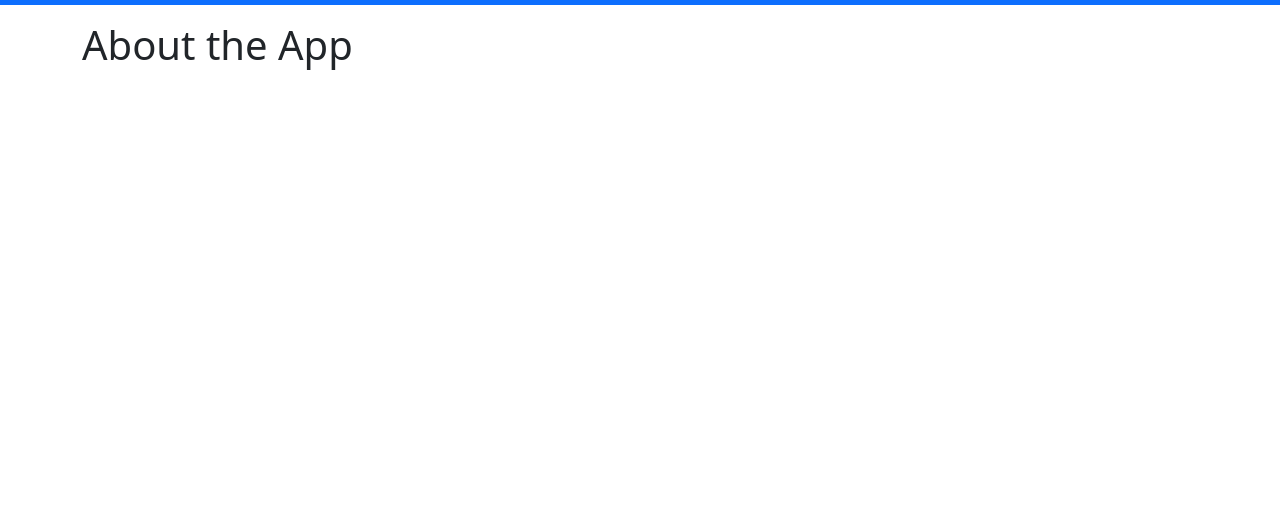
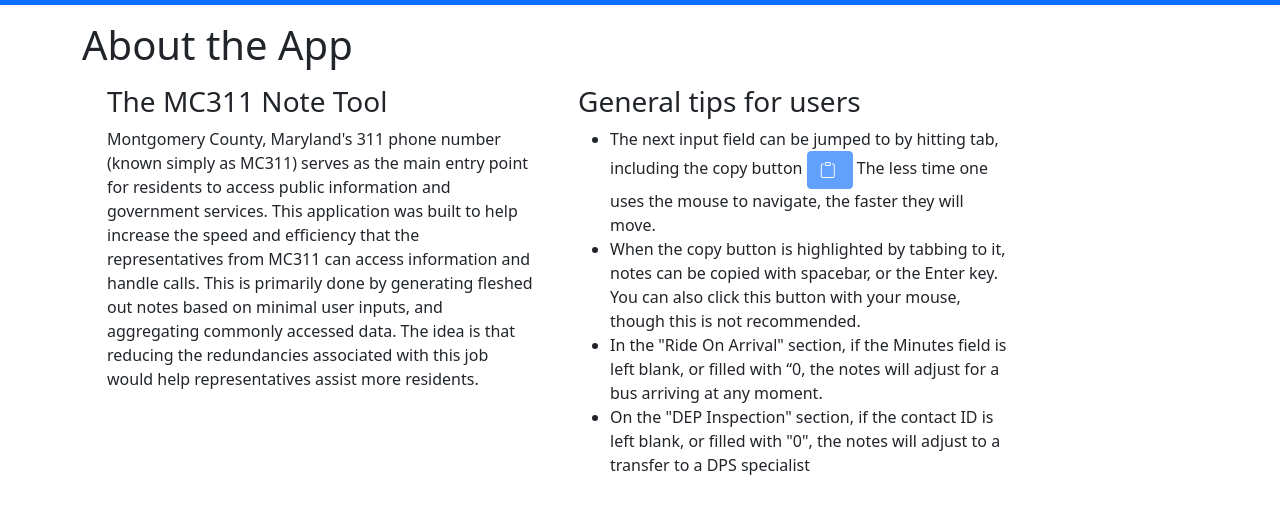
Before and after one commit to thorrellt/mc311-tool, a website: page about-the-app.html in a window 1280 px wide. Shown: the part 71-584 px from the top of the page. Drawn offline with nearby package versions, Linux system fonts and the light colour scheme.

Commit message:
fill content for about app page

```diff
--- a/about-the-app.html
+++ b/about-the-app.html
@@ -28,6 +28,36 @@
     <div class="container my-3">
         <h1 class="display-6">About the App</h1>
     </div>
+    <div class="container row justify-content-center">
+        <div class="col-5 mx-2">
+            <h3>The MC311 Note Tool</h3>
+            <p>Montgomery County, Maryland&apos;s 311 phone number (known simply as MC311) serves as the main entry
+                point for residents to access public information and government services. This application was built to
+                help increase the speed and efficiency that the representatives from MC311 can access information and
+                handle calls. This is primarily done by generating fleshed out notes based on minimal user inputs, and
+                aggregating commonly accessed data. The idea is that reducing the redundancies associated with this job
+                would help representatives assist more residents.</p>
+        </div>
+        <div class="col-5 mx-2">
+            <h3>General tips for users</h3>
+            <ul>
+                <li>The next input field can be jumped to by hitting tab, including the copy button
+                    <button id="about-copy-btn" type="" class="btn btn-primary" disabled>
+                        <i class="bi bi-clipboard me-1"></i></button>
+                    The less time one uses the mouse to navigate, the faster they will move.
+                </li>
+                <li>When the copy button is highlighted by tabbing to it, notes can be copied with spacebar, or the
+                    Enter key. You can
+                    also click this button with your mouse, though this is not recommended.</li>
+                <li>In the &quot;Ride On Arrival&quot; section, if the Minutes field is left blank, or filled with “0,
+                    the notes
+                    will adjust for a bus arriving at any moment.</li>
+                <li>On the &quot;DEP Inspection&quot; section, if the contact ID is left blank, or filled with
+                    &quot;0&quot;, the notes will
+                    adjust to a transfer to a DPS specialist</li>
+            </ul>
+        </div>
+    </div>
 </body>
 
 
```
